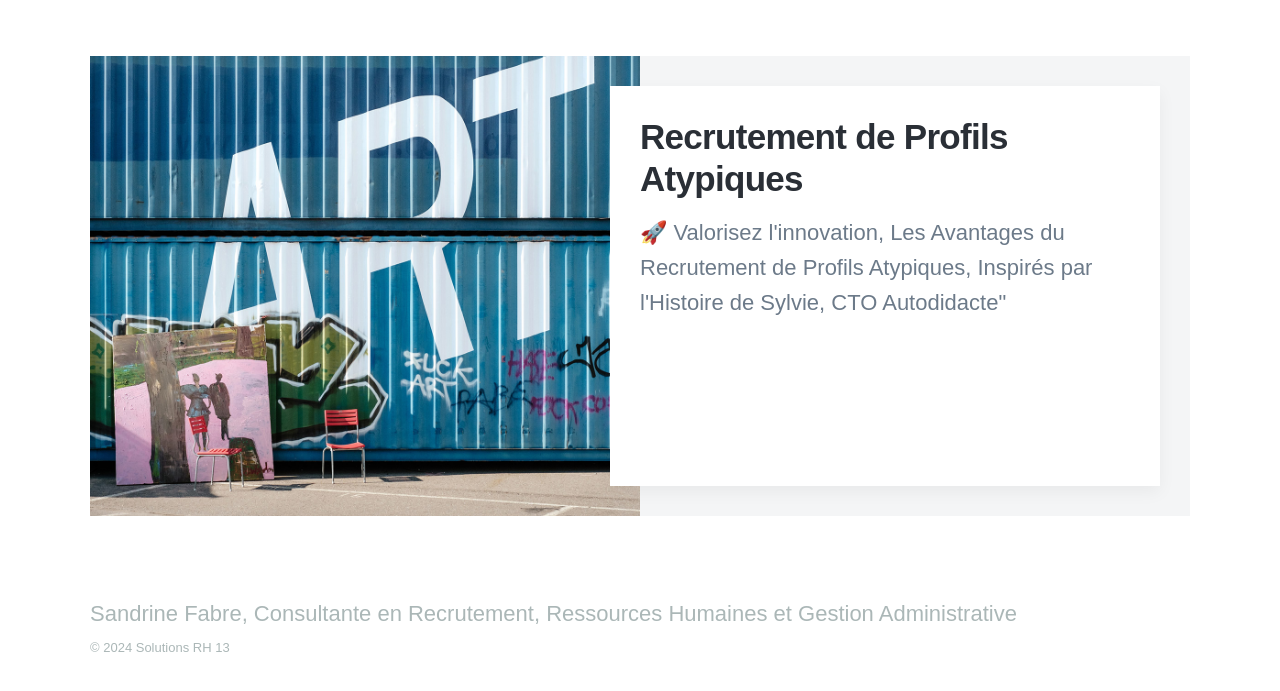
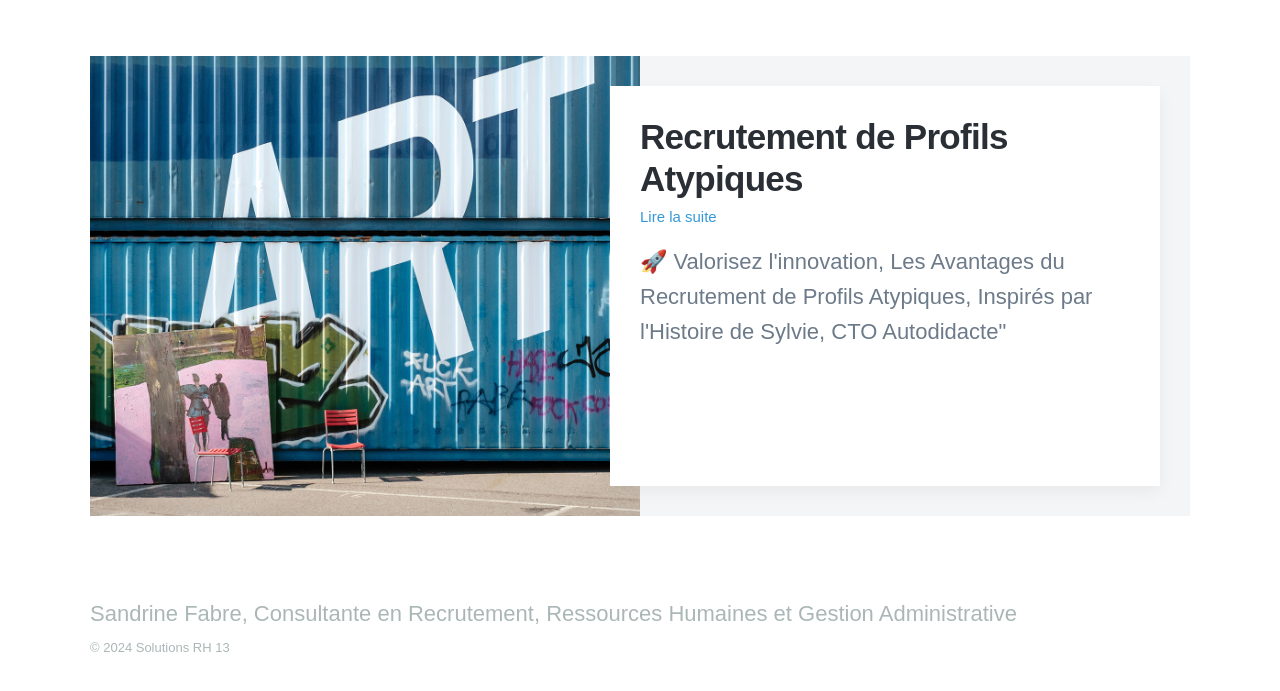
Before and after one commit to jeyries/solutionsrh13, a Jekyll site: the page built from blog/index.html, in a window 1280 px wide and 900 px high, scrolled down 1462 px, cut to the strip 166-857 px from the top of the window. Built offline with Jekyll 4.4.1, drawn with Linux system fonts in a browser that asks for light colours; nearby versions of some CDN libraries; some web fonts are replaced; the list of posts is cut into pages by our own code.

Commit message:
ajout lien

```diff
--- a/_posts/2024-01-31-recrutement.md
+++ b/_posts/2024-01-31-recrutement.md
@@ -1,5 +1,6 @@
 ---
 title: 'Recrutement de Profils Atypiques'
+subtitle: 'Lire la suite'
 date: 2024-01-31 00:00:00
 description: 🚀 Valorisez l'innovation, Les Avantages du Recrutement de Profils Atypiques, Inspirés par l'Histoire de Sylvie, CTO Autodidacte"
 featured_image: '/images/demo/blog-02.jpg'
```
